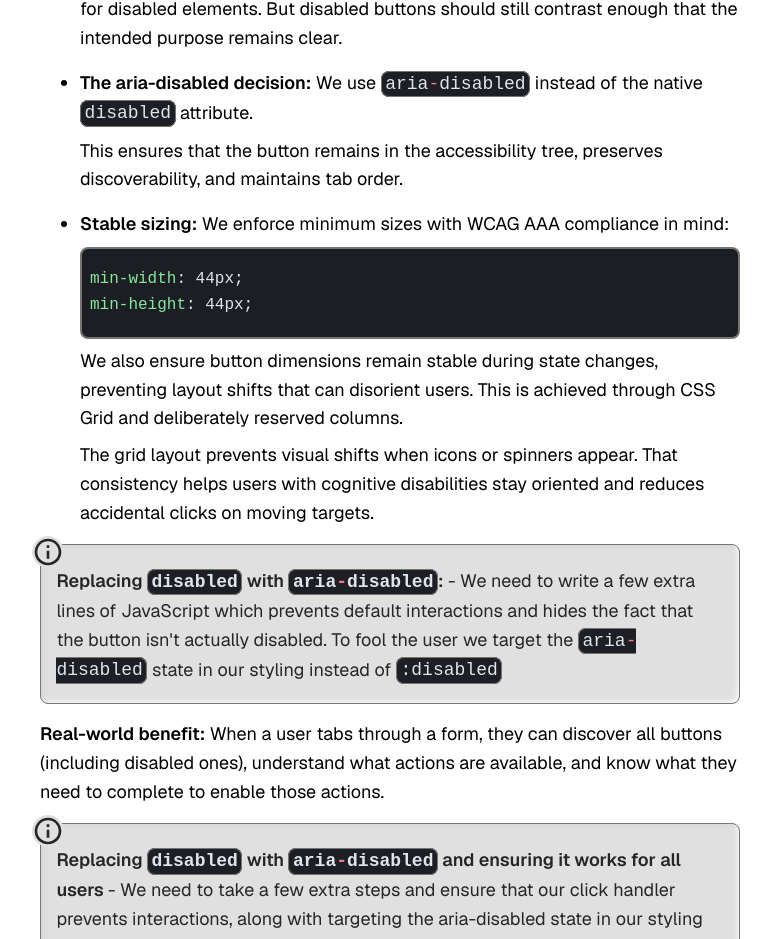
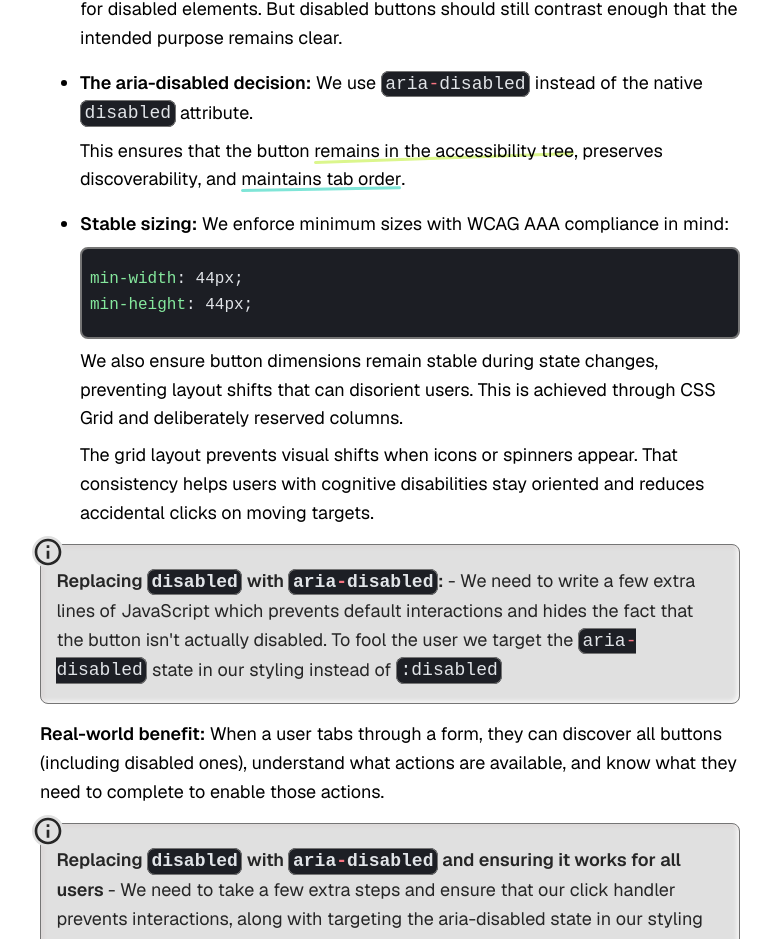
Before and after one commit to codercarl1243/react_components_system, a Next.js app: page /blog/design-system/buttons/base2 in a window 1280 px wide. Shown: the part 9431-10370 px from the top of the page, without its empty margins (56-827 px from the left). Built offline with nearby package versions, Linux system fonts and the light colour scheme.

Commit message:
FIX typos

```diff
--- a/app/blog/design-system/buttons/base2/page.tsx
+++ b/app/blog/design-system/buttons/base2/page.tsx
@@ -428,7 +428,7 @@ export default function useButton() {
                             <p>
                                 <span className="bold">The aria-disabled decision:</span> We use <Code codeString="aria-disabled" inline copyEnabled={false} /> instead of the native <Code codeString="disabled" inline copyEnabled={false} /> attribute.
                             </p>
-                            <p>This ensures that the button <span className="fun_underline">remains in the accessibility tree</span>, <span className="fun_underline">preserves discoverability</span>, and <span className="fun_underline">maintains tab order</span>.</p>
+                            <p>This ensures that the button <span className="fun-underline">remains in the accessibility tree</span>, <span className="fun-underline">preserves discoverability</span>, and <span className="fun-underline">maintains tab order</span>.</p>
                         </li>
                         <li><p><span className="bold">Stable sizing:</span> We enforce minimum sizes with WCAG AAA compliance in mind:</p>
                             <Code lang="css" codeString={`min-width: 44px;
@@ -452,7 +452,7 @@ min-height: 44px;`} copyEnabled={false} />
                     {/*
                     <Heading headingLevel={4}>Margin and Spacing</Heading>
                     <p>WCAG addresses target size but does not specifically require spacing between targets. This button has margin added by default</p>
-                    <p><span className="bold">Why this matters:</span> Users with motor disabilities benefit from space between interactive elements. Accidental taps are less likely when targets aren't crowded. <span className="fun_underline">This is especially important on touch devices</span></p> */}
+                    <p><span className="bold">Why this matters:</span> Users with motor disabilities benefit from space between interactive elements. Accidental taps are less likely when targets aren't crowded. <span className="fun-underline">This is especially important on touch devices</span></p> */}
 
                     {/* <Heading headingLevel={4}>Disabled State Contrast</Heading>
                     <p>WCAG's contrast requirements have an exception for disabled elements. But disabled buttons should still be visible and identifiable, they shouldn't dissapear from view because of an action that the user has taken.</p> */}
```
